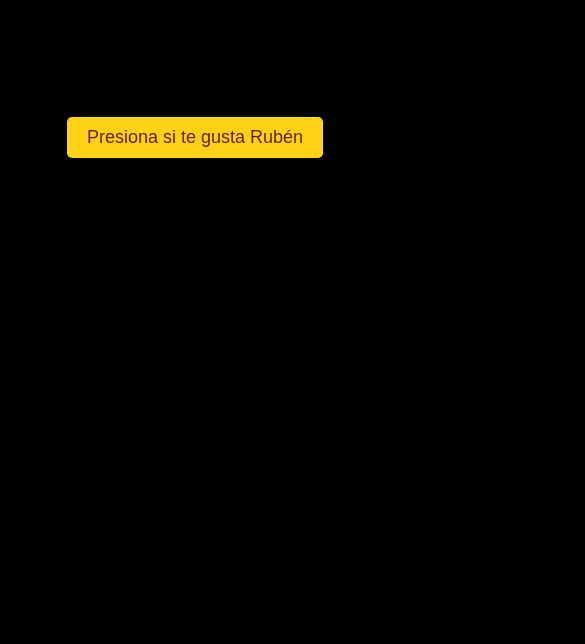
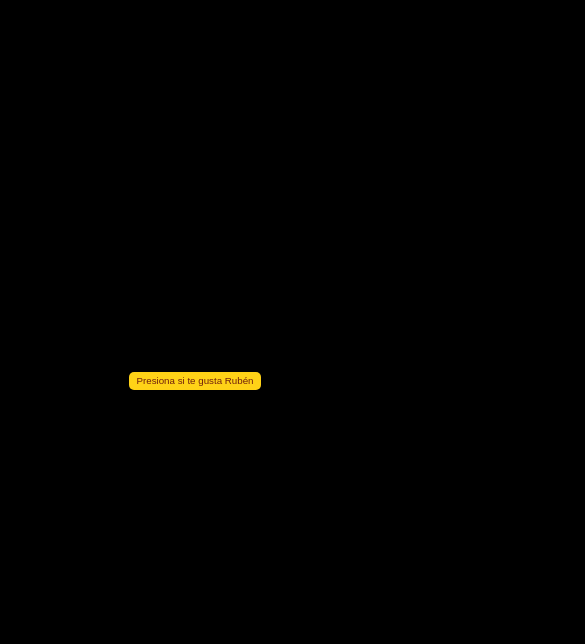
Before and after one commit to Eddcas01/flor, a plain HTML site: page index.html in a window 390 px wide. Shown: the whole page, 585 px wide, since content can reach past the window. Drawn offline with Linux system fonts and the light colour scheme.

Commit message:
cambio responsivo

```diff
--- a/style.css
+++ b/style.css
@@ -11,12 +11,14 @@ body {
   background-color: #FFD217; /* Amarillo */
   color: #70200D; /* Café */
   border: #70200D;
-    padding: 10px 20px;
-    font-size: 18px;
+  padding: 1vw 2vw; /* Ajustado con unidades relativas */
+  font-size: 2.5vw; /* Ajustado con unidades relativas */
   cursor: pointer;
-    margin-top: 250px;
-    margin-bottom: 20px;
+  margin-top: 20vh;
+  margin-bottom: 2vh;
   border-radius: 5px;
+  text-align: center;
+  max-width: 90vw; /* Máximo ancho */
 }
 
 #startButton:hover {
@@ -25,23 +27,29 @@ body {
 
 .textos {
   color: #FFD217; /* Amarillo */
-    font-size: 20px;
+  font-size: 2vw; /* Ajustado con unidades relativas */
   text-align: center;
-    margin-bottom: 20px;
+  margin-bottom: 2vh;
   display: none;
   opacity: 0;
   transition: opacity 1s ease-in-out;
-
+  max-width: 90vw; /* Máximo ancho */
 }
 
-
 .flower {
-
-
   display: flex;
   flex-direction: column;
-    align-items: center; /* Centra los elementos horizontalmente */
-    justify-content: center; /* Centra los elementos verticalmente */
+  align-items: center;
+  justify-content: center;
+  text-align: center;
+  width: 100%; /* Asegura que ocupe todo el ancho disponible */
+}
+
+svg {
+  width: 60vw; /* Ajuste el tamaño del SVG según el ancho de la ventana */
+  height: 60vw; /* Mantén las proporciones ajustando el alto */
+  max-width: 90vw; /* Máximo tamaño */
+  max-height: 90vh;
 }
 
 .petal {
@@ -55,8 +63,8 @@ body {
 
 .circulo {
   fill: transparent;
-     /* Color del relleno */
 }
+
 .circulo.filled {
   fill: #70200D; /* Color del relleno */
 }
@@ -64,9 +72,11 @@ body {
 .petal.filled {
   fill: #FFD217; /* Color del relleno */
 }
+
 .petal.filled2 {
   fill: #000000; /* Color del relleno */
 }
+
 .petal.filled3 {
   fill: #FFD217; /* Color del relleno */
 }
@@ -75,17 +85,14 @@ body {
   animation: draw 2s ease forwards;
 }
 
-
-
-  .tallo.filled{
-    fill:#043102
+.tallo.filled {
+  fill: #043102;
 }
 
 .drawing2 {
   opacity: 0;
   animation: fadeIn 2s ease forwards;
 }
-
 
 .show {
   display: block; /* Mostrar elemento */
```
Lines whose indentation alone changed are shown as unchanged.
